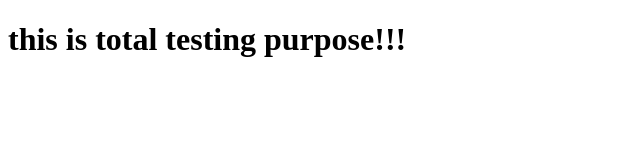
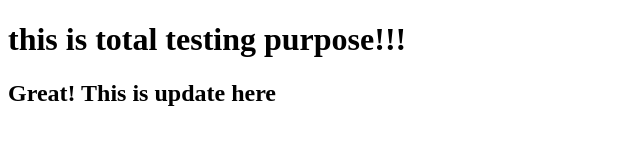
Before and after one commit to patelparth31/alpha_deck, a plain HTML site: page index.html in a window 1280 px wide. Shown: the whole page, without its empty margins (0-640 px from the left). Drawn offline with Linux system fonts and the light colour scheme.

Commit message:
Update index.html

```diff
--- a/index.html
+++ b/index.html
@@ -7,5 +7,6 @@
 </head>
 <body>
     <h1>this is total testing purpose!!!</h1>
+    <h2>Great! This is update here</h2>
 </body>
 </html>
```
